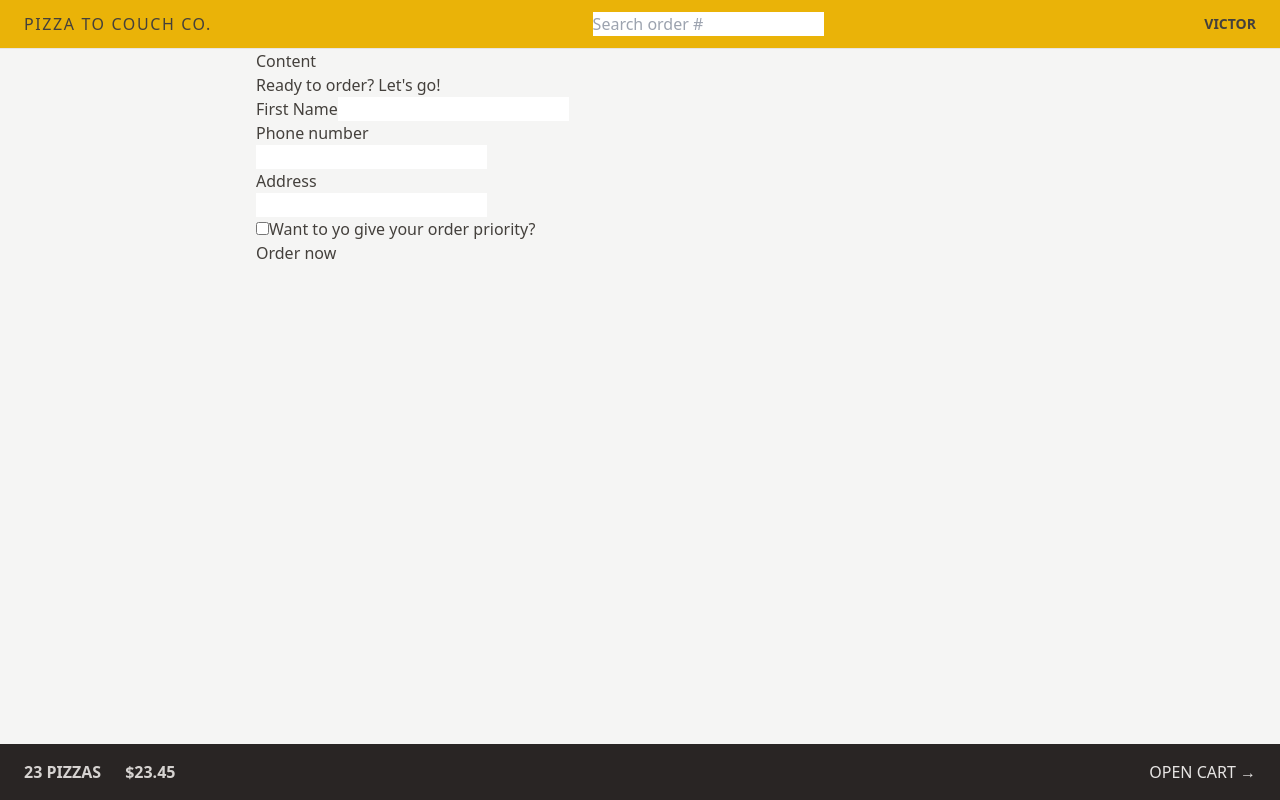
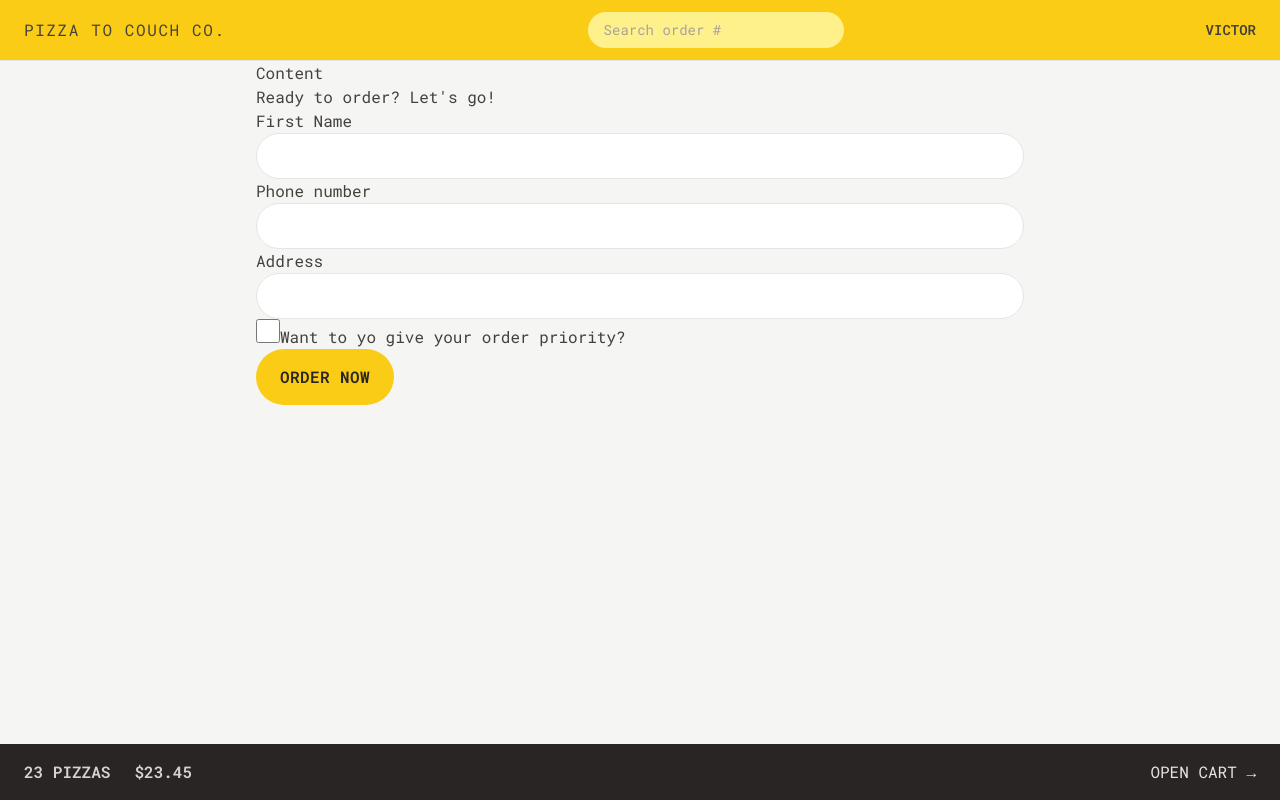
Before and after one commit to GloBoiVic/Pizza-to-Couch-Co, a React (Vite) app: page /order/new in a window 1280 px wide. Built offline with nearby package versions, Linux system fonts and the light colour scheme.

Commit message:
Add reusable components

```diff
--- a/src/features/cart/Cart.jsx
+++ b/src/features/cart/Cart.jsx
@@ -1,4 +1,6 @@
 import { Link } from 'react-router-dom';
+import LinkButton from '../../ui/LinkButton.jsx';
+import Button from '../../ui/Button.jsx';
 
 const fakeCart = [
   {
@@ -29,12 +31,12 @@ function Cart() {
 
   return (
     <div>
-      <Link to="/menu">&larr; Back to menu</Link>
+      <LinkButton to="/menu"> &larr; Back to menu</LinkButton>
 
       <h2>Your cart, %NAME%</h2>
 
       <div>
-        <Link to="/order/new">Order pizzas</Link>
+        <Button to="/order/new">Order pizzas</Button>
         <button>Clear cart</button>
       </div>
     </div>
--- a/src/features/order/CreateOrder.jsx
+++ b/src/features/order/CreateOrder.jsx
@@ -1,6 +1,7 @@
 import { useState } from 'react';
 import { Form, redirect, useActionData, useNavigation } from 'react-router-dom';
 import { createOrder } from '../../services/apiRestaurant.js';
+import Button from '../../ui/Button.jsx';
 
 // https://uibakery.io/regex-library/phone-number
 const isValidPhone = (str) => /^\+?\d{1,4}?[-.\s]?\(?\d{1,3}?\)?[-.\s]?\d{1,4}[-.\s]?\d{1,4}[-.\s]?\d{1,9}$/.test(str);
@@ -45,13 +46,13 @@ function CreateOrder() {
       <Form method="POST" action="/order/new">
         <div>
           <label>First Name</label>
-          <input type="text" name="customer" required />
+          <input type="text" className="input" name="customer" required />
         </div>
 
         <div>
           <label>Phone number</label>
           <div>
-            <input type="tel" name="phone" required />
+            <input type="tel" name="phone" required className="input" />
           </div>
           {formErrors?.phone && <p>{formErrors.phone}</p>}
         </div>
@@ -59,12 +60,13 @@ function CreateOrder() {
         <div>
           <label>Address</label>
           <div>
-            <input type="text" name="address" required />
+            <input type="text" name="address" required className="input" />
           </div>
         </div>
 
         <div>
           <input
+            className="w-6 h-6 rounded-md accent-yellow-400 focus:outline-none focus:ring focus:ring-yellow-400 focus:ring-offset-2"
             type="checkbox"
             name="priority"
             id="priority"
@@ -76,7 +78,7 @@ function CreateOrder() {
 
         <div>
           <input type="hidden" name="cart" value={JSON.stringify(cart)} />
-          <button disabled={isSubmitting}>{isSubmitting ? 'Placing order...' : 'Order now'}</button>
+          <Button disabled={isSubmitting}>{isSubmitting ? 'Placing order...' : 'Order now'}</Button>
         </div>
       </Form>
     </div>
@@ -96,9 +98,10 @@ export const action = async ({ request }) => {
 
   if (Object.keys(errors).length > 0) return errors;
 
-  const newOrder = await createOrder(order);
+  // const newOrder = await createOrder(order);
 
-  return redirect(`/order/${newOrder.id}`);
+  // return redirect(`/order/${newOrder.id}`);
+  return null;
 };
 
 export default CreateOrder;
--- a/src/features/order/SearchOrder.jsx
+++ b/src/features/order/SearchOrder.jsx
@@ -14,7 +14,12 @@ function SearchOrder() {
 
   return (
     <form onSubmit={handleSubmit}>
-      <input placeholder="Search order #" value={query} onChange={(e) => setQuery(e.target.value)} />
+      <input
+        placeholder="Search order #"
+        value={query}
+        onChange={(e) => setQuery(e.target.value)}
+        className="px-4 py-2 text-sm transition-all duration-300 bg-yellow-200 rounded-full placeholder:text-stone-400 w-28 sm:w-64 sm:focus:w-72 focus:outline-none focus:ring focus:ring-yellow-500 focus:ring-opacity-50"
+      />
     </form>
   );
 }
--- a/src/features/user/CreateUser.jsx
+++ b/src/features/user/CreateUser.jsx
@@ -1,4 +1,5 @@
 import { useState } from 'react';
+import Button from '../../ui/Button.jsx';
 
 function CreateUser() {
   const [username, setUsername] = useState('');
@@ -16,12 +17,12 @@ function CreateUser() {
         placeholder="Your full name"
         value={username}
         onChange={(e) => setUsername(e.target.value)}
-        className="w-72"
+        className="mb-8 w-72 input"
       />
 
       {username !== '' && (
         <div>
-          <button>Start ordering</button>
+          <Button>Start ordering</Button>
         </div>
       )}
     </form>
--- a/src/index.css
+++ b/src/index.css
@@ -2,25 +2,15 @@
 @tailwind components;
 @tailwind utilities;
 
-/* body {
-  font-family: system-ui, -apple-system, BlinkMacSystemFont, 'Segoe UI', Roboto, Oxygen, Ubuntu, Cantarell, 'Open Sans',
-    'Helvetica Neue', sans-serif;
-  background-color: #f7f7f7;
-  color: #444;
+@layer components {
+  .input {
+    @apply w-full px-4 py-2 text-sm transition-all duration-300 border rounded-full border-stone-200 placeholder:text-stone-400 focus:outline-none focus:ring focus:ring-yellow-400 md:px-6 md:py-3;
   }
-
-.layout {
-  display: grid;
-  grid-template-rows: auto 1fr auto;
-  gap: 32px;
-  height: 100dvh;
-} */
-
   /* https://dev.to/afif/i-made-100-css-loaders-for-your-next-project-4eje */
   .loader {
     width: 45px;
     aspect-ratio: 0.75;
-  --c: no-repeat linear-gradient(#333 0 0);
+    --c: no-repeat linear-gradient(theme(colors.stone.800) 0 0);
     background: var(--c) 0% 50%, var(--c) 50% 50%, var(--c) 100% 50%;
     background-size: 20% 50%;
     animation: loading 1s infinite linear;
@@ -40,3 +30,4 @@
       background-position: 0% 50%, 50% 50%, 100% 100%;
     }
   }
+}
--- /dev/null
+++ b/src/ui/Button.jsx
@@ -0,0 +1,19 @@
+import { Link } from 'react-router-dom';
+
+function Button({ children, disabled, to }) {
+  const className =
+    'inline-block px-4 py-3 font-semibold tracking-wide uppercase transition-colors duration-300 bg-yellow-400 rounded-full text-stone-800 hover:bg-yellow-300 focus:outline-none focus:ring focus:ring-yellow-300 focus:bg-yellow-300 focus:ring-offset-2 disabled:cursor-not-allowed sm:px-6 sm:py-4';
+  if (to)
+    return (
+      <Link to={to} className={className}>
+        {children}
+      </Link>
+    );
+  return (
+    <button disabled={disabled} className={className}>
+      {children}
+    </button>
+  );
+}
+
+export default Button;
--- a/src/ui/Error.jsx
+++ b/src/ui/Error.jsx
@@ -1,7 +1,7 @@
-import { useNavigate, useRouteError } from 'react-router-dom';
+import { useRouteError } from 'react-router-dom';
+import LinkButton from './LinkButton.jsx';
 
 function Error() {
-  const navigate = useNavigate();
   const error = useRouteError();
   console.log(error);
 
@@ -9,7 +9,8 @@ function Error() {
     <div>
       <h1>Something went wrong 😢</h1>
       <p>{error.data || error.message}</p>
-      <button onClick={() => navigate(-1)}>&larr; Go back</button>
+
+      <LinkButton to="-1">&larr; Go back</LinkButton>
     </div>
   );
 }
--- a/src/ui/Header.jsx
+++ b/src/ui/Header.jsx
@@ -4,7 +4,7 @@ import Username from '../features/user/Username.jsx';
 
 function Header() {
   return (
-    <header className="flex items-center justify-between px-4 py-3 uppercase bg-yellow-500 border-b border-stone-200 sm:px-6">
+    <header className="flex items-center justify-between px-4 py-3 uppercase bg-yellow-400 border-b border-stone-200 sm:px-6">
       <Link to="/" className="tracking-widest">
         Pizza to Couch Co.
       </Link>
--- /dev/null
+++ b/src/ui/LinkButton.jsx
@@ -0,0 +1,21 @@
+import { Link, useNavigate } from 'react-router-dom';
+import Button from './Button.jsx';
+
+function LinkButton({ children, to }) {
+  const navigate = useNavigate();
+  const className = 'text-sm text-blue-500 hover:text-blue-600 hover:underline';
+
+  if (to === '-1')
+    return (
+      <button className={className} onClick={() => navigate(-1)}>
+        {children}
+      </button>
+    );
+  return (
+    <Link to={to} className={className}>
+      {children}
+    </Link>
+  );
+}
+
+export default LinkButton;
--- a/src/ui/Loader.jsx
+++ b/src/ui/Loader.jsx
@@ -1,5 +1,9 @@
 function Loader() {
-  return <div className="loader"></div>;
+  return (
+    <div className="absolute inset-0 flex items-center justify-center bg-slate-200/20 backdrop-blur-sm">
+      <div className="loader"></div>
+    </div>
+  );
 }
 
 export default Loader;
--- a/tailwind.config.js
+++ b/tailwind.config.js
@@ -2,7 +2,14 @@
 export default {
   content: ['./index.html', './src/**/*.{js,ts,jsx,tsx}'],
   theme: {
-    extend: {},
+    fontFamily: {
+      sans: 'Roboto Mono, monospace',
+    },
+    extend: {
+      height: {
+        screen: '100dvh',
+      },
+    },
   },
   plugins: [],
 };
```
Lines whose indentation alone changed are shown as unchanged.
